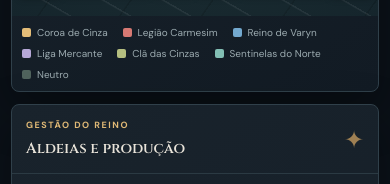
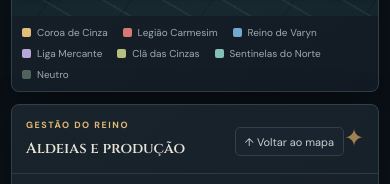
Before and after one commit to Skinny-lfg/Kingdoms-of-Ash, a plain HTML site: page index.html in a window 390 px wide. Shown: the part 880-1064 px from the top of the page. Drawn offline with Linux system fonts and the light colour scheme.

Commit message:
ux: add a clear return-to-map action for small screens

```diff
--- a/index.html
+++ b/index.html
@@ -69,7 +69,7 @@
         <section class="workspace panel" aria-labelledby="workspace-title">
           <div class="section-header workspace-header">
             <div><p class="eyebrow" id="workspace-kicker">GESTÃO DO REINO</p><h2 id="workspace-title">O teu domínio</h2></div>
-            <span class="workspace-mark">✦</span>
+            <div class="workspace-tools"><button id="back-to-map" class="button small subtle" type="button">↑ Voltar ao mapa</button><span class="workspace-mark" aria-hidden="true">✦</span></div>
           </div>
           <div id="workspace-content"></div>
         </section>
```
